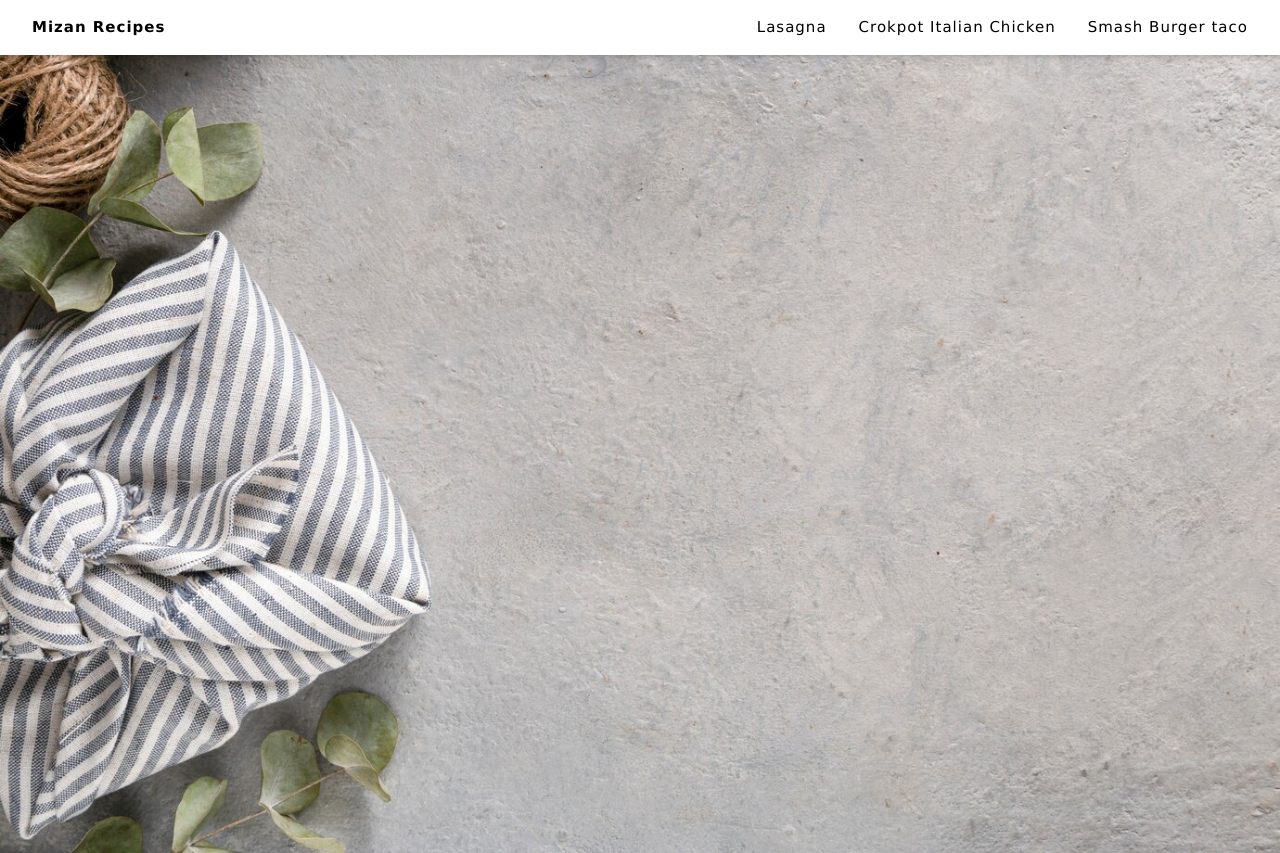
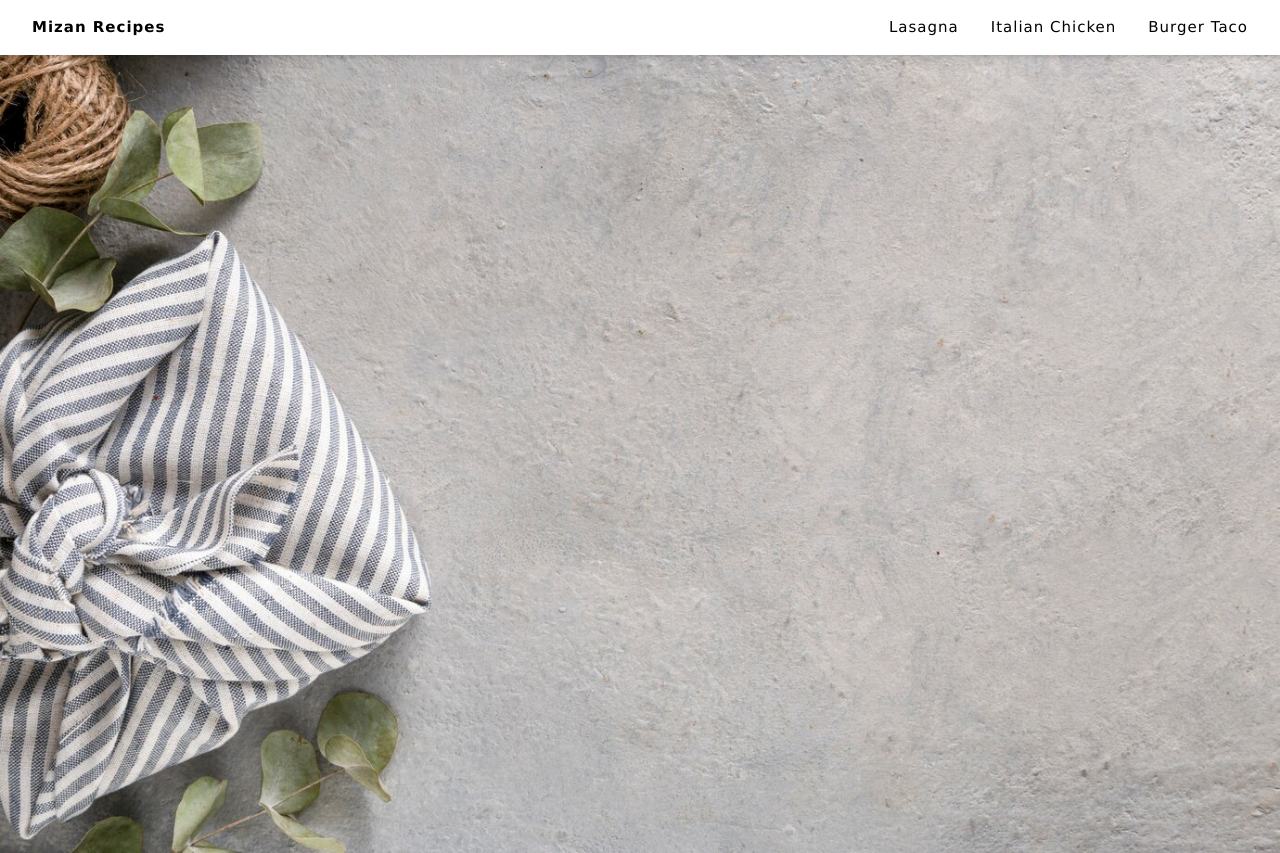
Before and after one commit to mizanti/odin-recipes, a plain HTML site: page index.html in a window 1280 px wide. Shown: the top 853 px of the page. Drawn offline with Linux system fonts and the light colour scheme.

Commit message:
fix: rename menu itens

```diff
--- a/index.html
+++ b/index.html
@@ -2,9 +2,8 @@
 <html lang="en">
 
     <head>
-        <title>Mizan Recipes</title>
-        <meta charset="UTF-8">
-        <meta http-equiv="X-UA-Compatible" content="IE=edge">
+        <meta charset="utf-8">
+        <title>Mizan Recipes - Lasagna</title>
         <meta name="viewport" content="width=device-width, initial-scale=1">
         <link rel="stylesheet" href="style.css">
     </head>
@@ -16,8 +15,8 @@
                 <a class="active bar-item button" href=".">Mizan Recipes</a>
                 <div class="links">
                     <a class="bar-item button" href="recipes/lasagna.html">Lasagna</a>
-                    <a class="bar-item button" href="recipes/crockpot-italian-chiken.html">Crokpot Italian Chicken</a>
-                    <a class="bar-item button" href="recipes/smash-burger-taco.html">Smash Burger taco</a>
+                    <a class="bar-item button" href="recipes/crockpot-italian-chiken.html">Italian Chicken</a>
+                    <a class="bar-item button" href="recipes/smash-burger-taco.html">Burger Taco</a>
                 </div>
             </nav>
             <div class="content" style="max-width:1600px;min-width:500px">
```
Also changed, not shown: recipes/crockpot-italian-chiken.html (+3 -3 lines), recipes/lasagna.html (+1 -2 lines), recipes/smash-burger-taco.html (+2 -3 lines).
